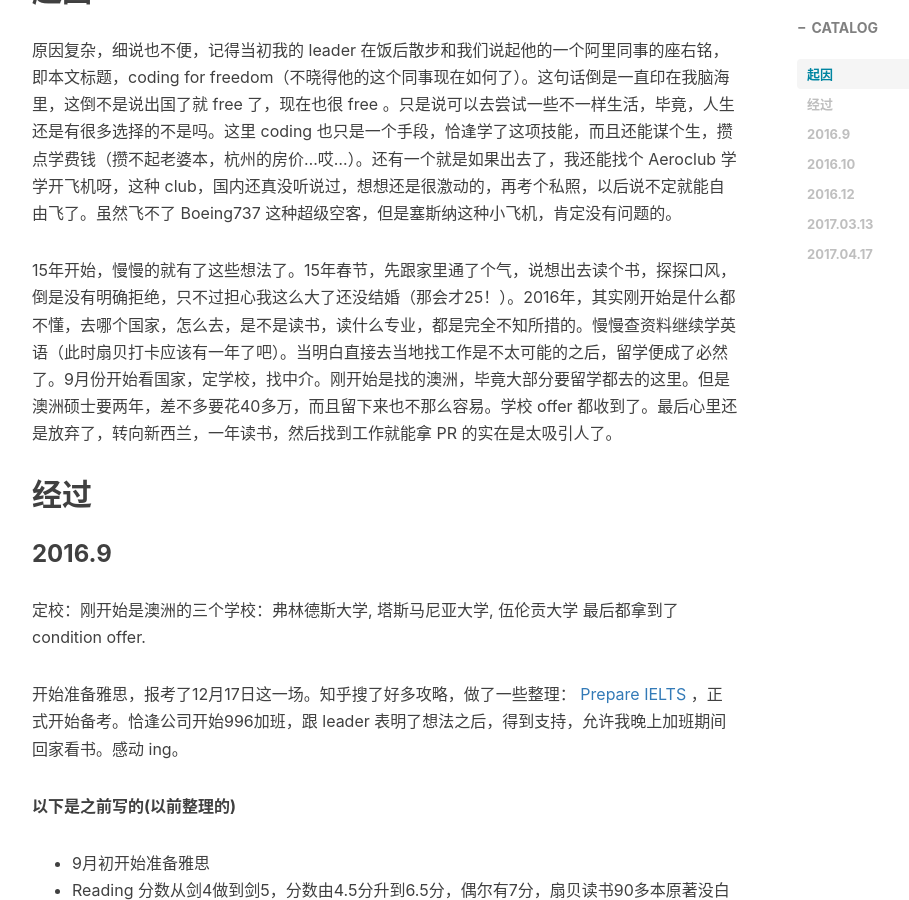
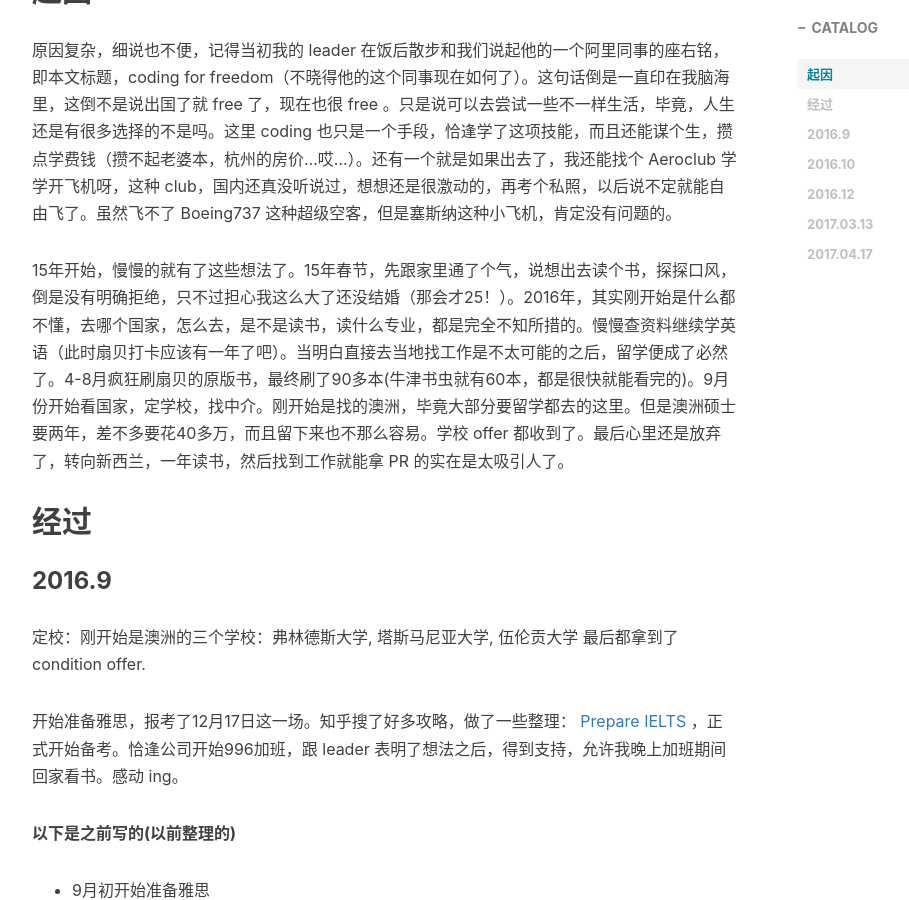
Before and after one commit to MrFuFuFu/mrfufufu.github.io, a Jekyll site: the page built from _posts/2017-04-17-Coding-for-freedom.markdown, in a window 1280 px wide and 900 px high, scrolled down 683 px. Shown: the whole window, without its empty margins (233-1142 px from the left). Built offline with Jekyll 4.4.1, drawn with Linux system fonts in a browser that asks for light colours; nearby versions of some CDN libraries; comment, search, counter and statistics services are not loaded; some of the changed text lies outside the part shown.

Commit message:
modify articles

```diff
--- a/_posts/2017-04-17-Coding-for-freedom.markdown
+++ b/_posts/2017-04-17-Coding-for-freedom.markdown
@@ -15,7 +15,7 @@
 
 原因复杂，细说也不便，记得当初我的 leader 在饭后散步和我们说起他的一个阿里同事的座右铭，即本文标题，coding for freedom（不晓得他的这个同事现在如何了）。这句话倒是一直印在我脑海里，这倒不是说出国了就 free 了，现在也很 free 。只是说可以去尝试一些不一样生活，毕竟，人生还是有很多选择的不是吗。这里 coding 也只是一个手段，恰逢学了这项技能，而且还能谋个生，攒点学费钱（攒不起老婆本，杭州的房价...哎...）。还有一个就是如果出去了，我还能找个 Aeroclub 学学开飞机呀，这种 club，国内还真没听说过，想想还是很激动的，再考个私照，以后说不定就能自由飞了。虽然飞不了 Boeing737 这种超级空客，但是塞斯纳这种小飞机，肯定没有问题的。
 
-15年开始，慢慢的就有了这些想法了。15年春节，先跟家里通了个气，说想出去读个书，探探口风，倒是没有明确拒绝，只不过担心我这么大了还没结婚（那会才25！）。2016年，其实刚开始是什么都不懂，去哪个国家，怎么去，是不是读书，读什么专业，都是完全不知所措的。慢慢查资料继续学英语（此时扇贝打卡应该有一年了吧）。当明白直接去当地找工作是不太可能的之后，留学便成了必然了。9月份开始看国家，定学校，找中介。刚开始是找的澳洲，毕竟大部分要留学都去的这里。但是澳洲硕士要两年，差不多要花40多万，而且留下来也不那么容易。学校 offer 都收到了。最后心里还是放弃了，转向新西兰，一年读书，然后找到工作就能拿 PR 的实在是太吸引人了。
+15年开始，慢慢的就有了这些想法了。15年春节，先跟家里通了个气，说想出去读个书，探探口风，倒是没有明确拒绝，只不过担心我这么大了还没结婚（那会才25！）。2016年，其实刚开始是什么都不懂，去哪个国家，怎么去，是不是读书，读什么专业，都是完全不知所措的。慢慢查资料继续学英语（此时扇贝打卡应该有一年了吧）。当明白直接去当地找工作是不太可能的之后，留学便成了必然了。4-8月疯狂刷扇贝的原版书，最终刷了90多本(牛津书虫就有60本，都是很快就能看完的)。9月份开始看国家，定学校，找中介。刚开始是找的澳洲，毕竟大部分要留学都去的这里。但是澳洲硕士要两年，差不多要花40多万，而且留下来也不那么容易。学校 offer 都收到了。最后心里还是放弃了，转向新西兰，一年读书，然后找到工作就能拿 PR 的实在是太吸引人了。
 
 ## 经过
 
@@ -119,6 +119,8 @@
 | Unitec | [GD in Computing](http://www.unitec.ac.nz/career-and-study-options/computing-and-information-technology/graduate-diploma-in-computing) | $20,145 | IELTS6.0(5.5) W, R 6.0; L, S 5.5 | Auckland |
 | Wintec | [GD in Information Technology](https://www.wintec.ac.nz/study-at-wintec/courses/information-technology/graduate-diploma-in-information-technology-(level-7)) |  $21,036(+600保险) | IELTS6.0(5.5) | 哈密尔顿 |
 
+最后一次说下词汇: 前几天测了一下，有[9800](http://testyourvocab.com/result?user=8245378)了？好夸张啊...嗯，以后不测了...这个都不是重点了，听懂他们说话，看懂他们文章，会写作文，能正常和他们沟通就是最完美的地步了，语言这块还有很长的路要走。
+
 接下来该开始上手点英语之外的，iOS 开发需要学学，以后应该会用，前端也要学一下。Java 搞个服务器弄几个接口也要会，Python 也要学，Python 大法好，至于 PHP，再看吧，毕竟是世界上最伟大的语言。感觉更忙了？
 
 这么看来，可以开始把签证材料准备起来了？机票也可以看起来了？想想还是有点小激动的。
```
Also changed, not shown: other parts of _posts/2017-04-17-Coding-for-freedom.markdown (+1 -1 lines).
